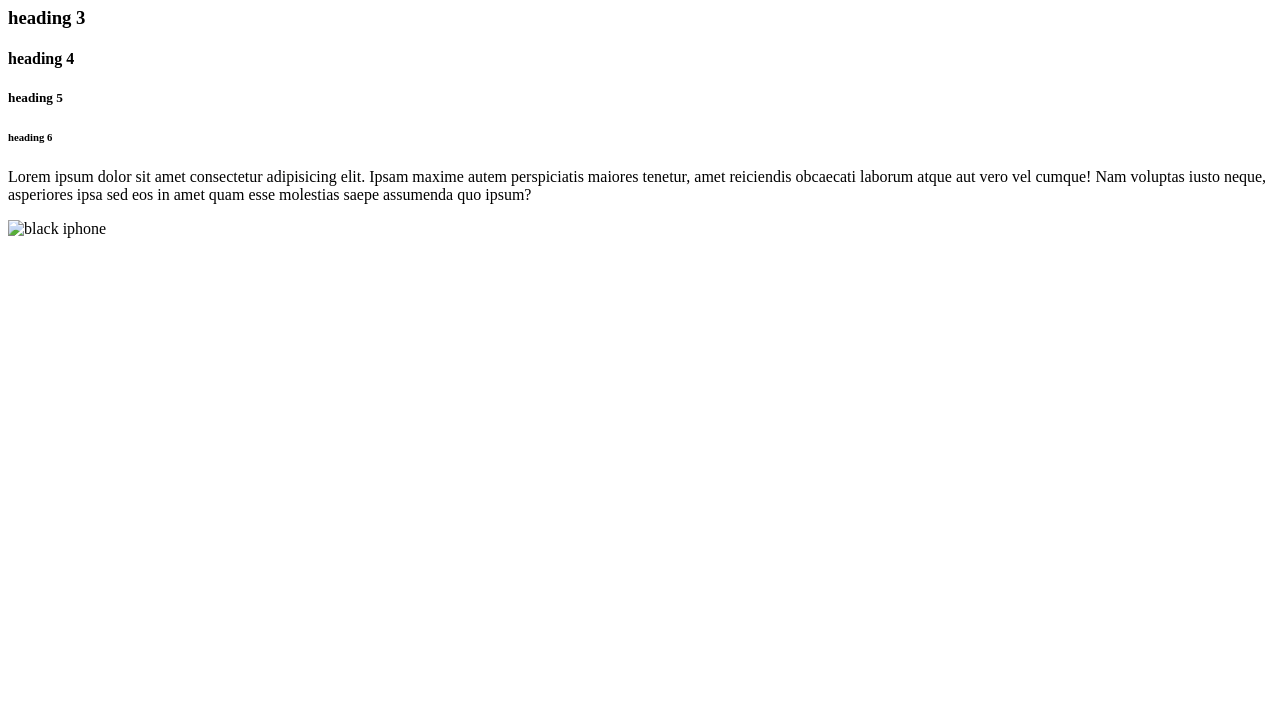
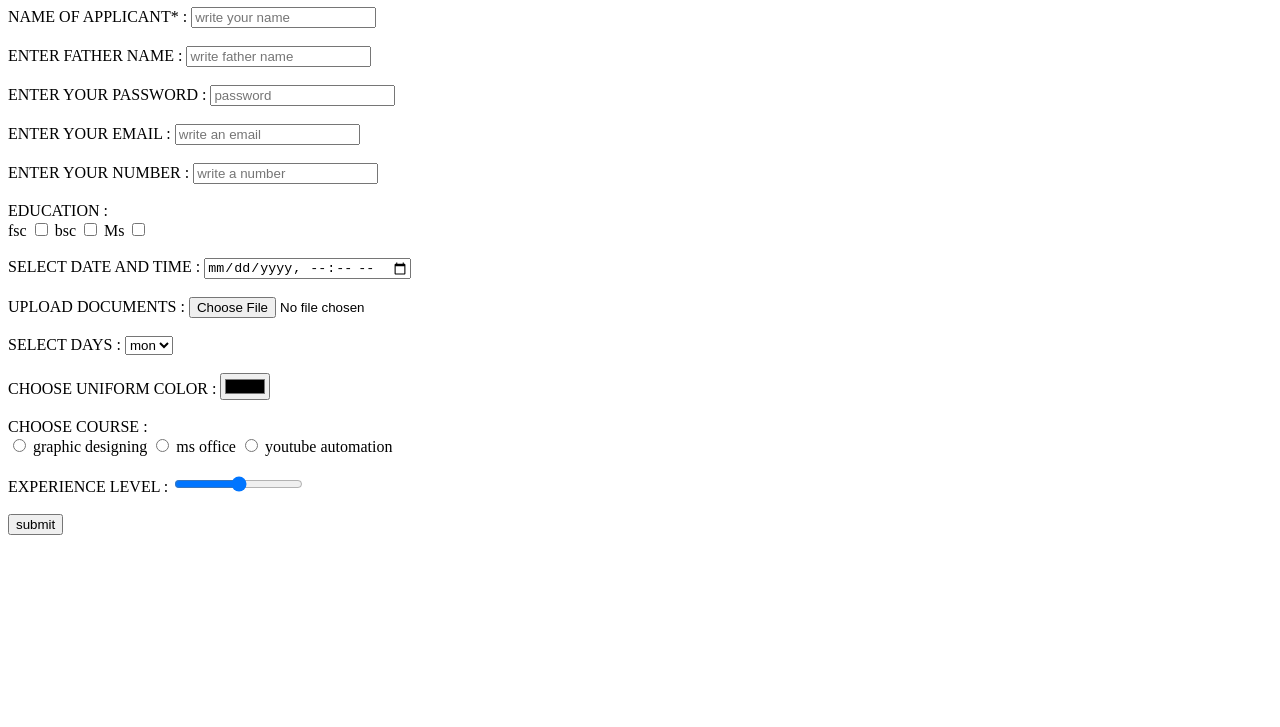
Before and after one commit to mishaalyasir/heml-practice, a plain HTML site: page index.html in a window 1280 px wide. Shown: the part 73-800 px from the top of the page. Drawn offline with Linux system fonts and the light colour scheme.

Commit message:
first commit

```diff
--- a/index.html
+++ b/index.html
@@ -1,73 +1,66 @@
 <!DOCTYPE html>
-<html lang="en">
-<head>
-    <meta charset="UTF-8">
-    <meta name="viewport" content="width=device-width, initial-scale=1.0">
-    <title>daraz</title>
-</head>
-<body>
-    <!-- headings -->
-   <h1>heading 1</h1>
-   <h2></h2>
-   <h3>heading 3</h3>
-   <h4>heading 4</h4>
-   <h5>heading 5</h5>
-   <h6>heading 6</h6>
-
-<!-- paragraph -->
-<p>Lorem ipsum dolor sit amet consectetur adipisicing elit. Ipsam maxime autem perspiciatis maiores tenetur, amet reiciendis obcaecati laborum atque aut vero vel cumque! Nam voluptas iusto neque, asperiores ipsa sed eos in amet quam esse molestias saepe assumenda quo ipsum?
-
-</p>
-<img src="" alt="black iphone" height="400" width="400">
-
-
-</body>
-</html>
-
-
-
-
-
-
-
-
-
-
-
-
-
-
-
-
-
-
-
-
-<!-- <!DOCTYPE html>
 <html lang="en">
 
 <head>
-    <meta charset="UTF-8">
-    <meta name="viewport" content="width=device-width, initial-scale=1.0">
-    <title>Amazon</title>
+  <meta charset="UTF-8">
+  <meta name="viewport" content="width=device-width, initial-scale=1.0">
+  <title>Document</title>
 </head>
 
-<body> -->
-    <!-- <h1>Heading 1</h1>
-    <h2>heading 3</h2>
-
-  <h4>my name is ghhhh</h4>
-    <h5>heading 5</h5>
-    <h6>heading 6</h6>
-
-    <!-- login code -->
-    <!-- <p>Lorem ipsum, dolor sit amet consectetur adipisicing elit. Ut, culpa et, neque dignissimos iste sapiente
-        consequuntur expedita, libero officiis assumenda quaerat ipsa debitis a quam!</p> -->
-    <!-- alt z -->
-    <!-- ctrl / -->
-
-    <!-- <img src="/images/pexels-reynaldoyodia-31059294.jpg" alt="white iphone" width="300" height="300">
-    <img src="/images/pexels-rubaitulazad-11374459.jpg" alt="black iphone" width="300" height="300">
-    <img src="/pexels-zana-latif-2772032-18525573.jpg" alt="gray iphone" width="300" height="300">
+<body>
+  <h1>REGISTERATION FORM</h1>
+  <label for="">NAME OF APPLICANT* : </label>
+  <!-- required: browser ko batata k field zaroori h
+   * (asterisk): sirf user ko dikhata k field zaroori h-->
+  <input type="text" placeholder="write your name" required>
+  <br><br>
+  <label for="">ENTER FATHER NAME : </label>
+  <input type="text" placeholder="write father name">
+  <br><br>
+  <label for="">ENTER YOUR PASSWORD : </label>
+  <input type="password" placeholder="password">
+  <br><br>
+  <label for="">ENTER YOUR EMAIL : </label>
+  <input type="email" placeholder="write an email">
+  <br><br>
+  <label for="">ENTER YOUR NUMBER : </label>
+  <input type="number" placeholder="write a number">
+  <br><br>
+  <label for="">EDUCATION : </label>
+  <br>
+  <label for="">fsc</label>
+  <input type="checkbox" name="" id="">
+  <label for="">bsc</label>
+  <input type="checkbox" name="" id="">
+  <label for="">Ms</label>
+  <input type="checkbox" name="" id="">
+  <br><br>
+  <label for="">SELECT DATE AND TIME : </label>
+  <input type="datetime-local" name="" id="">
+  <br><br>
+  <label for="">UPLOAD DOCUMENTS : </label>
+  <input type="file">
+  <br><br>
+  <label for="">SELECT DAYS : </label>
+  <select name="" id="">
+    <option value="">mon</option>
+    <option value="">tue</option>
+    <option value="">wed</option>
+  </select>
+  <br><br>
+  <label for="">CHOOSE UNIFORM COLOR : </label>
+  <input type="color" name="" id="">
+  <br><br>
+  <label for="">CHOOSE COURSE :</label>
+  <br>
+  <input type="radio" name="" id="">
+  <label for="">graphic designing</label>
+  <input type="radio" name="" id="">
+  <label for="">ms office</label>
+  <input type="radio" name="" id="">
+  <label for="">youtube automation</label>
+  <br><br>
+  <label for="">EXPERIENCE LEVEL :</label>
+  <input type="range" name="" id="">
+  <br><br> <input type="button" value="submit">
 </body>
-</html> -->
```
Also changed, not shown: pictures/71tF60SK1gL._AC_UL640_FMwebp_QL65_.webp (deleted), pictures/71zZ0tSkfHL._AC_UL320_.jpg (deleted).
